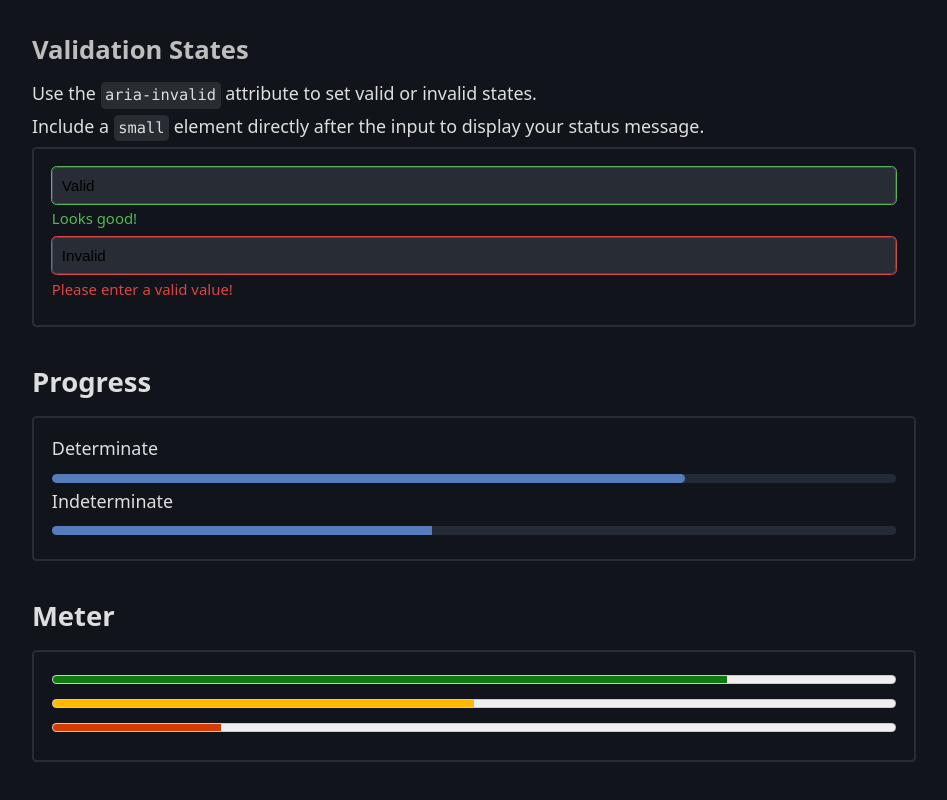
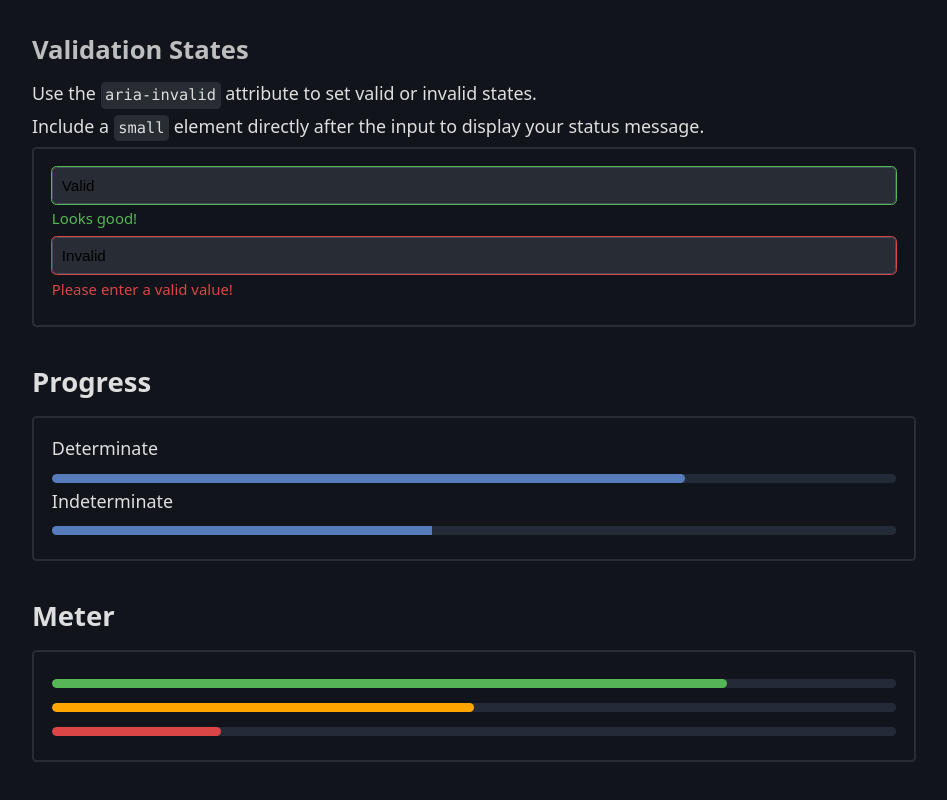
Before and after one commit to Sammy-T/spout, a Svelte app: page / in a window 1280 px wide. Shown: the part 3916-4716 px from the top of the page, without its empty margins (166-1113 px from the left). Built offline with nearby package versions, Linux system fonts and the light colour scheme.

Commit message:
Style meter

```diff
--- a/src/app.css
+++ b/src/app.css
@@ -7,12 +7,14 @@
 
   --bg: #11151b;
   --text: #ffffff;
+  --accent: #345183;
   --para-color: oklch(from var(--text) calc(l * 0.9) c h);
   --ins-color: rgb(84, 182, 84);
   --del-color: rgb(218, 69, 69);
   --code-bg: oklch(from var(--bg) calc(l + 0.1) c h);
   --form-el-bg: hsl(from #345183 h calc(s * 0.35) l);
-  --accent: #345183;
+  --progress-bg: hsl(from var(--accent) h calc(s * 0.5) calc(l * 0.5));
+  --progress-color: hsl(from var(--accent) h s calc(l * 1.5));
   --radius: 0.25rem;
   /* --border: #e5e4e7; */
   /* --accent: #aa3bff; */
@@ -385,15 +387,12 @@ button {
   }
 }
 
-meter, progress {
+progress, meter {
   width: 100%;
   margin-bottom: 0.25rem;
 }
 
 progress {
-  --progress-bg: hsl(from var(--accent) h calc(s * 0.5) calc(l * 0.5));
-  --progress-color: hsl(from var(--accent) h s calc(l * 1.5));
-
   -webkit-appearance: none;
   -moz-appearance: none;
   appearance: none;
@@ -432,6 +431,52 @@ progress:indeterminate {
   }
 }
 
+meter {
+  -webkit-appearance: none;
+  -moz-appearance: none;
+  appearance: none;
+  height: 0.5rem;
+  border: none;
+  border-radius: var(--radius);
+  background: var(--progress-bg);
+  overflow: hidden;
+
+  &::-webkit-meter-bar {
+    height: 0.5rem;
+    background: var(--progress-bg);
+  }
+
+  &::-webkit-meter-optimum-value {
+    background: var(--ins-color);
+    border-radius: var(--radius);
+  }
+
+  &::-webkit-meter-suboptimum-value {
+    background: rgb(255, 165, 0);
+    border-radius: var(--radius);
+  }
+
+  &::-webkit-meter-even-less-good-value {
+    background: var(--del-color);
+    border-radius: var(--radius);
+  }
+
+  &:-moz-meter-optimum::-moz-meter-bar {
+    background: var(--ins-color);
+    border-radius: var(--radius);
+  }
+
+  &:-moz-meter-sub-optimum::-moz-meter-bar {
+    background: rgb(255, 165, 0);
+    border-radius: var(--radius);
+  }
+
+  &:-moz-meter-sub-sub-optimum::-moz-meter-bar {
+    background: var(--del-color);
+    border-radius: var(--radius);
+  }
+}
+
 @keyframes progress-indeterminate {
   0% {
     background-position: 200% 0;
```
